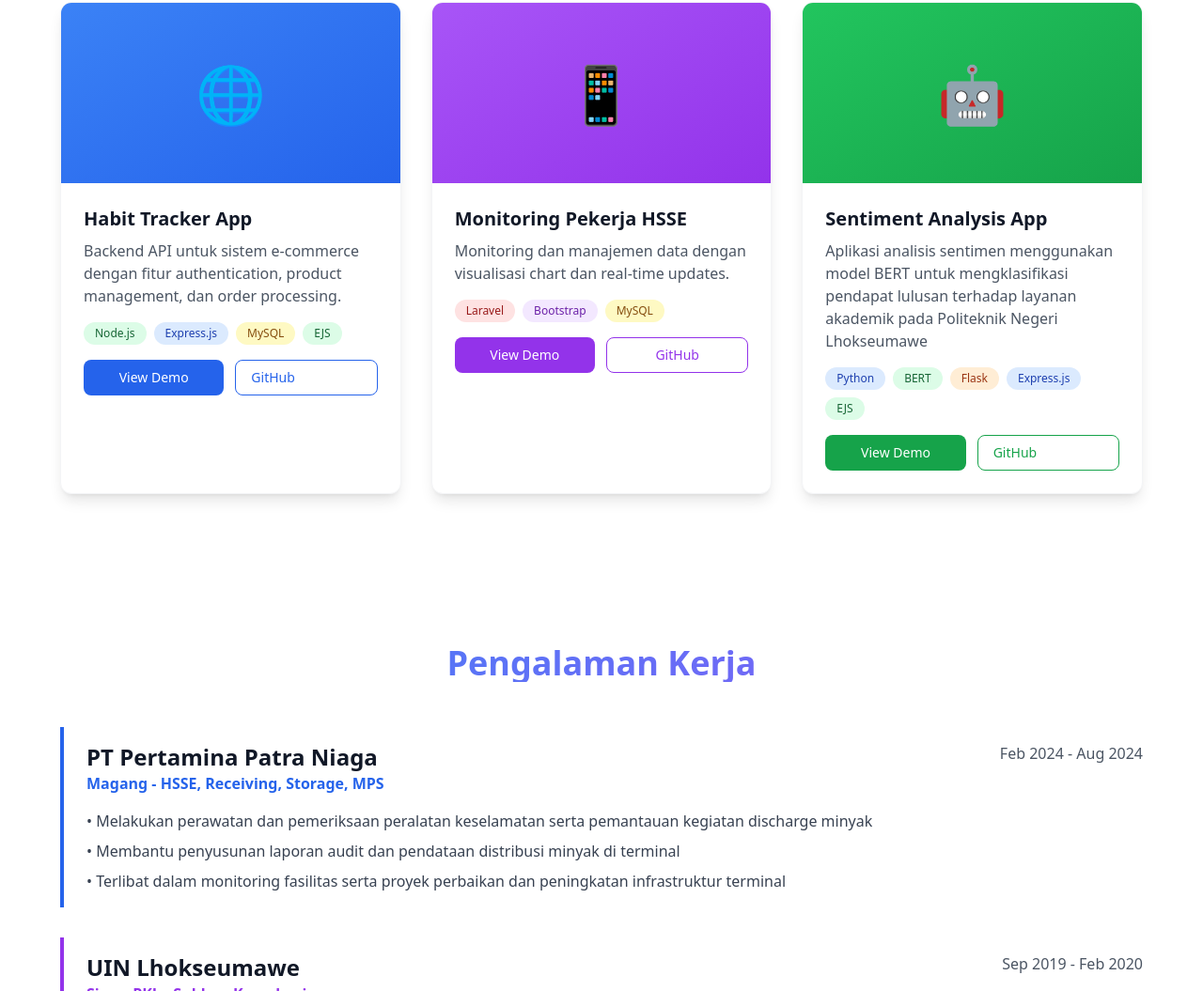
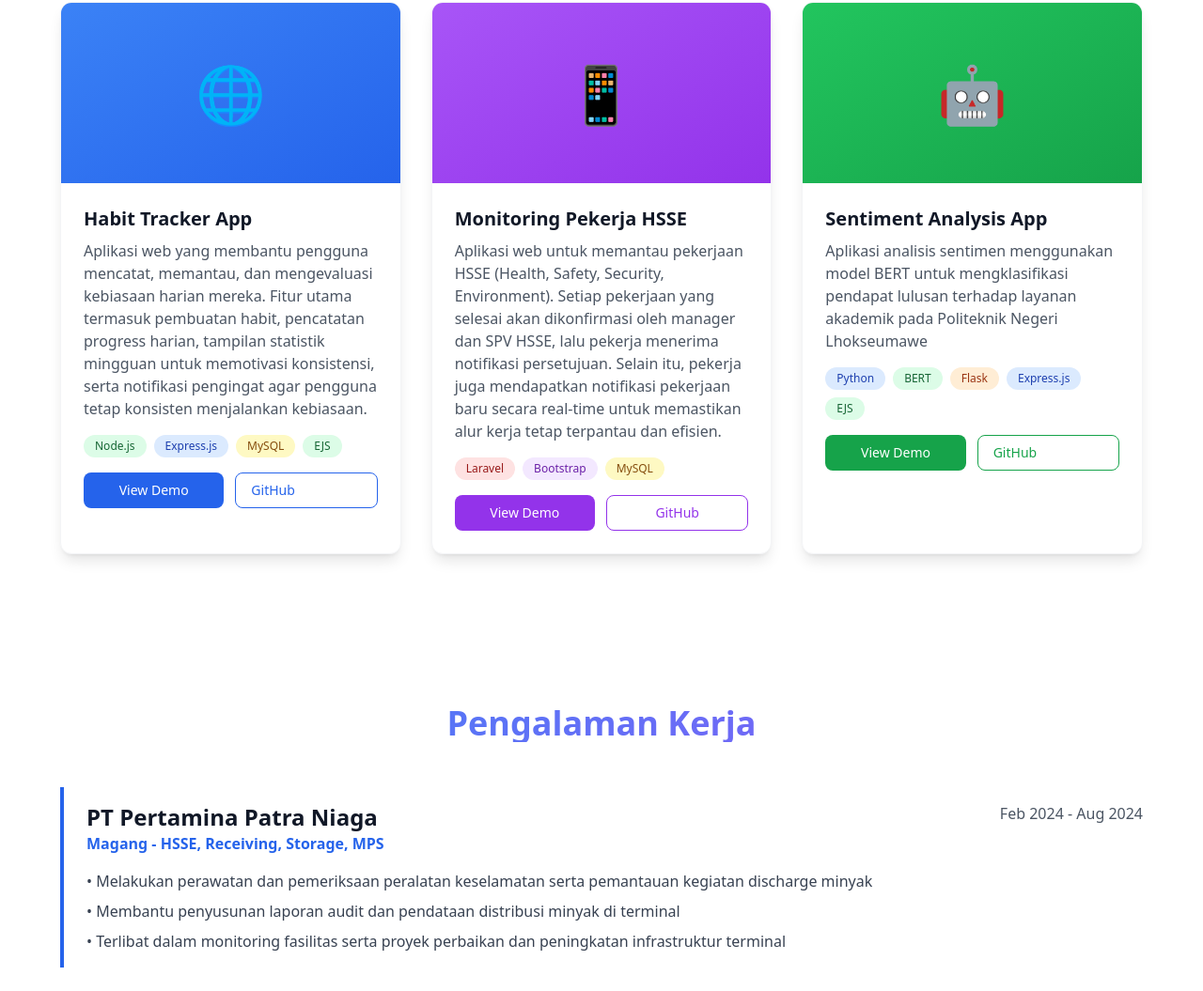
Before and after one commit to R1fky/portofolio-Rifky-Yudha-Pratama, a plain HTML site: page index.html in a window 1280 px wide. Shown: the part 2134-3189 px from the top of the page at 94% size. Drawn offline with nearby package versions, Linux system fonts and the light colour scheme.

Commit message:
tambahan

```diff
--- a/index.html
+++ b/index.html
@@ -267,7 +267,10 @@
             </div>
             <div class="p-6">
               <h3 class="text-xl font-bold text-gray-900 mb-2">Habit Tracker App</h3>
-              <p class="text-gray-600 mb-4">Backend API untuk sistem e-commerce dengan fitur authentication, product management, dan order processing.</p>
+              <p class="text-gray-600 mb-4">
+                Aplikasi web yang membantu pengguna mencatat, memantau, dan mengevaluasi kebiasaan harian mereka. Fitur utama termasuk pembuatan habit, pencatatan progress harian, tampilan statistik mingguan untuk memotivasi konsistensi,
+                serta notifikasi pengingat agar pengguna tetap konsisten menjalankan kebiasaan.
+              </p>
               <div class="flex flex-wrap gap-2 mb-4">
                 <span class="project-tag bg-green-100 text-green-800 text-xs px-3 py-1 rounded-full">Node.js</span>
                 <span class="project-tag bg-blue-100 text-blue-800 text-xs px-3 py-1 rounded-full">Express.js</span>
@@ -288,7 +291,10 @@
             </div>
             <div class="p-6">
               <h3 class="text-xl font-bold text-gray-900 mb-2">Monitoring Pekerja HSSE</h3>
-              <p class="text-gray-600 mb-4">Monitoring dan manajemen data dengan visualisasi chart dan real-time updates.</p>
+              <p class="text-gray-600 mb-4">
+                Aplikasi web untuk memantau pekerjaan HSSE (Health, Safety, Security, Environment). Setiap pekerjaan yang selesai akan dikonfirmasi oleh manager dan SPV HSSE, lalu pekerja menerima notifikasi persetujuan. Selain itu, pekerja
+                juga mendapatkan notifikasi pekerjaan baru secara real-time untuk memastikan alur kerja tetap terpantau dan efisien.
+              </p>
               <div class="flex flex-wrap gap-2 mb-4">
                 <span class="project-tag bg-red-100 text-red-800 text-xs px-3 py-1 rounded-full">Laravel</span>
                 <span class="project-tag bg-purple-100 text-purple-800 text-xs px-3 py-1 rounded-full">Bootstrap</span>
```
